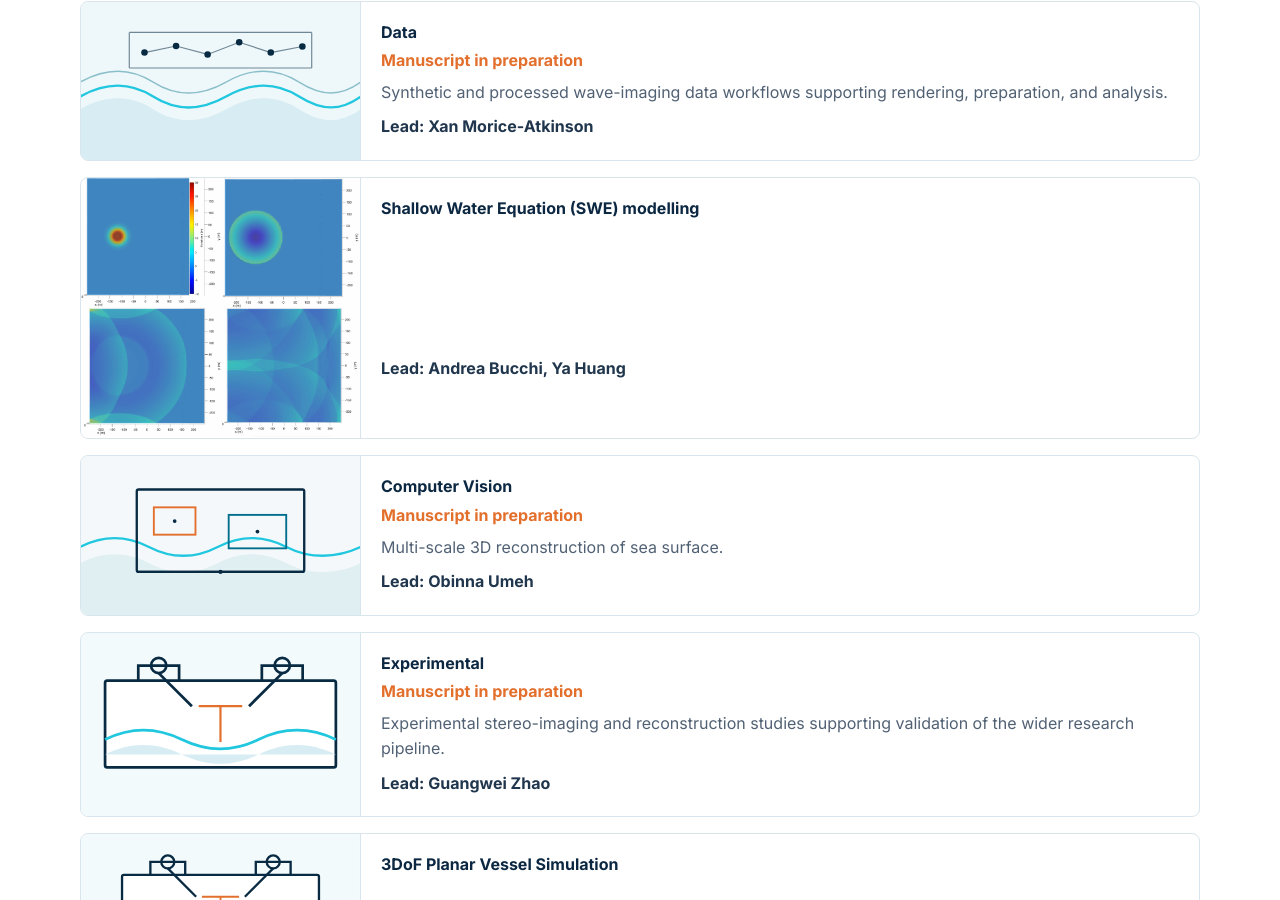
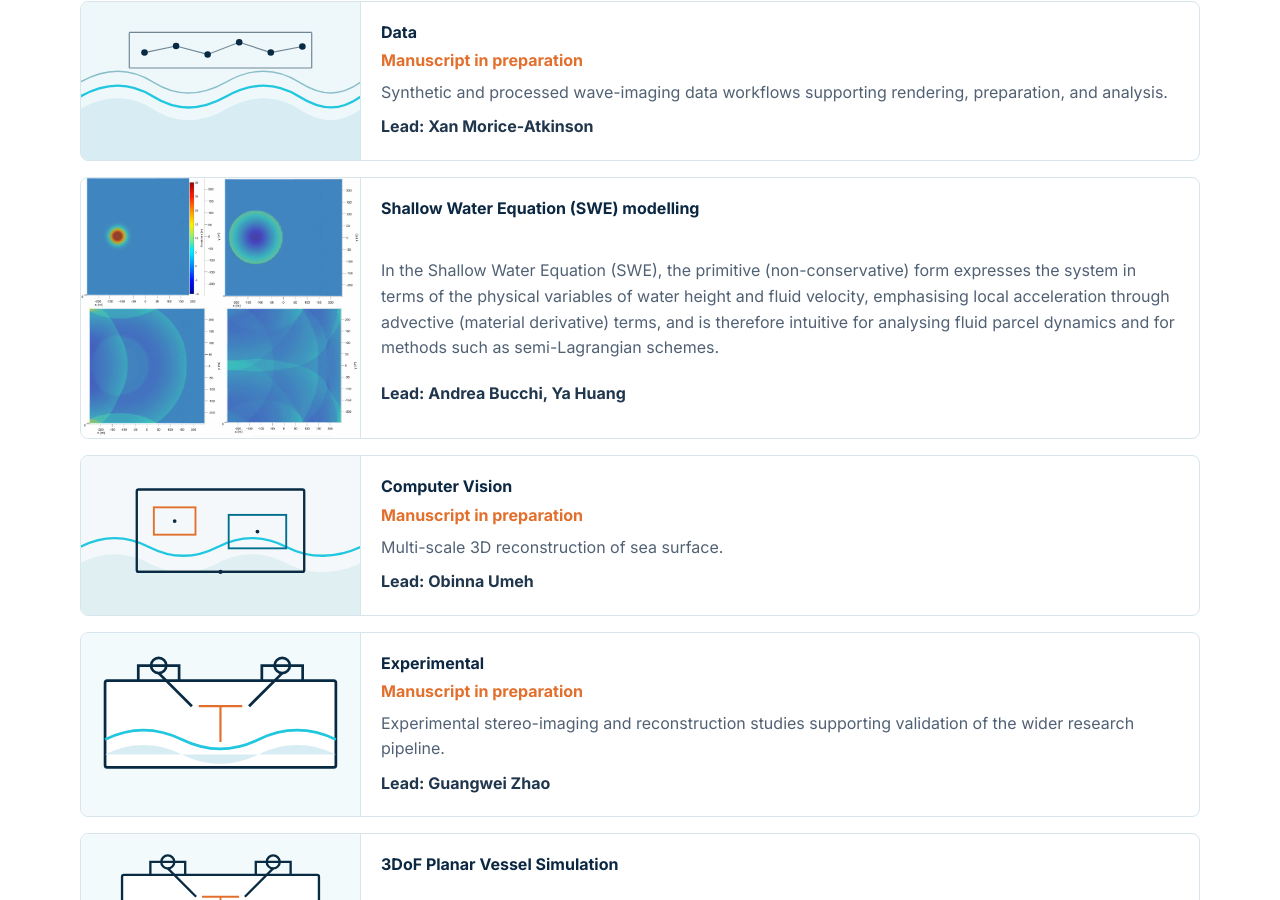
Before and after one commit to stereoocean/stereoocean.github.io, a Jekyll site: the page built from index.md, in a window 1280 px wide and 900 px high, scrolled down 935 px. Built offline with Jekyll 4.4.1, drawn with Linux system fonts in a browser that asks for light colours.

Commit message:
Add description to SWE modelling documentation
In the Shallow Water Equation (SWE), the primitive (non-conservative) form expresses the system in terms of the physical variables of water height and fluid velocity, emphasising local acceleration through advective (material derivative) terms, and is therefore intuitive for analysing fluid parcel dynamics and for methods such as semi-Lagrangian schemes.

```diff
--- a/_outputs/yah_1.md
+++ b/_outputs/yah_1.md
@@ -3,7 +3,7 @@ title: Shallow Water Equation (SWE) modelling
 lead: Andrea Bucchi, Ya Huang
 image: /assets/img/outputs/swe1.png
 order: 1
-description:
+description: In the Shallow Water Equation (SWE), the primitive (non-conservative) form expresses the system in terms of the physical variables of water height and fluid velocity, emphasising local acceleration through advective (material derivative) terms, and is therefore intuitive for analysing fluid parcel dynamics and for methods such as semi-Lagrangian schemes.
 ---
 
 ### SWE beach slope water cone drop
```
